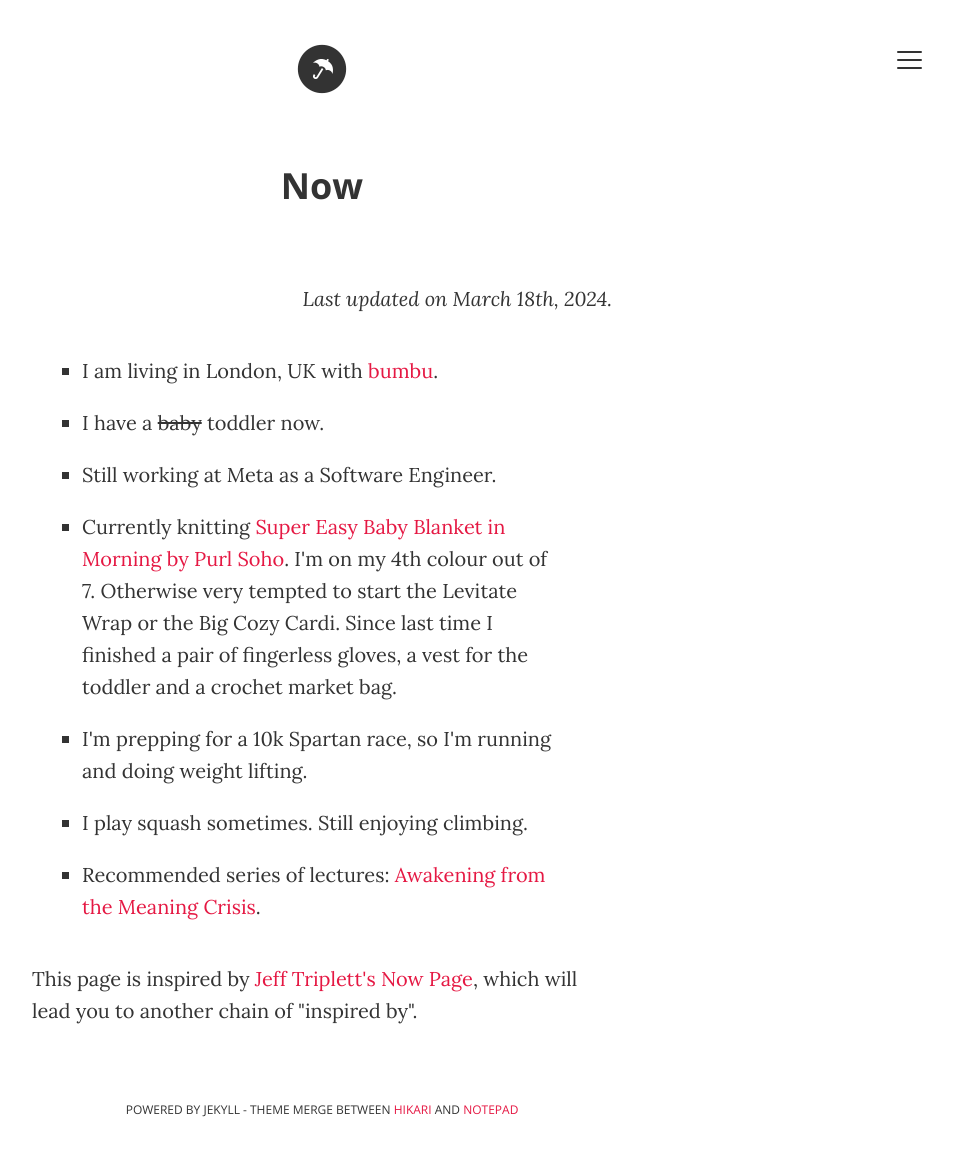
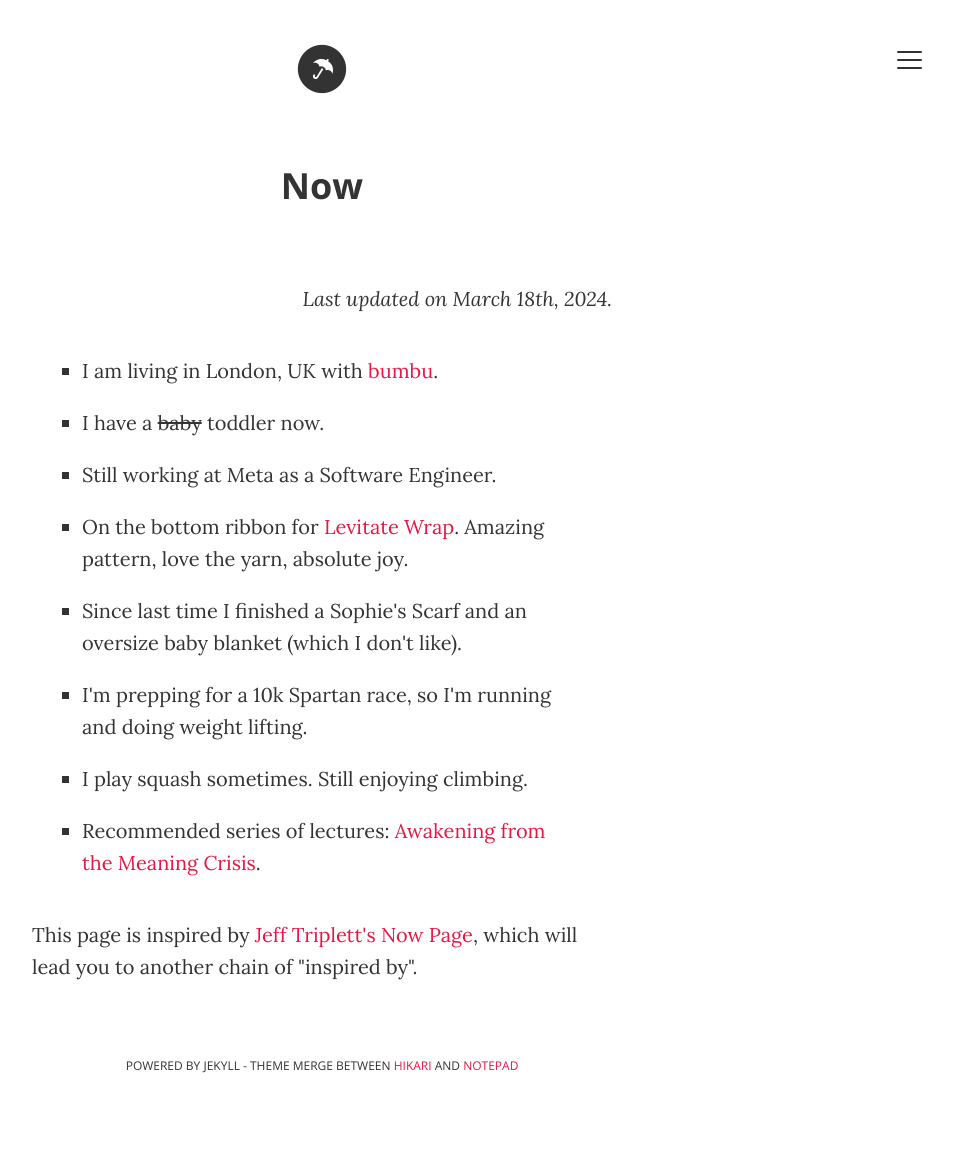
Before and after one commit to ana-balica/ana-balica.github.io, a Jekyll site: the page built from now.html, in a window 1280 px wide. Shown: the whole page, without its empty margins (318-1271 px from the left). Built offline with Jekyll 4.4.1, drawn with Linux system fonts in a browser that asks for light colours; comment, search, counter and statistics services are not loaded; after the commit the page ends 1116 px from its top, so only the background shows below that.

Commit message:
Update now.html

```diff
--- a/now.html
+++ b/now.html
@@ -11,8 +11,8 @@ description: "What I'm doing now"
       <li>I am living in London, UK with <a href="https://bumbu.me/" target="_blank">bumbu</a>.</li>
       <li>I have a <s>baby</s> toddler now.</li>
       <li>Still working at Meta as a Software Engineer.</li>
-      <li>Currently knitting <a href="https://www.ravelry.com/patterns/library/super-easy-baby-blanket-in-morning" target="_blank">Super Easy Baby Blanket in Morning by Purl Soho</a>.
-        I'm on my 4th colour out of 7. Otherwise very tempted to start the Levitate Wrap or the Big Cozy Cardi. Since last time I finished a pair of fingerless gloves, a vest for the toddler and a crochet market bag.</li>
+      <li>On the bottom ribbon for <a href="https://www.ravelry.com/patterns/library/levitate-wrap" target="_blank">Levitate Wrap</a>. Amazing pattern, love the yarn, absolute joy.</li>
+      <li>Since last time I finished a Sophie's Scarf and an oversize baby blanket (which I don't like).</li>
       <li>I'm prepping for a 10k Spartan race, so I'm running and doing weight lifting.</li>
       <li>I play squash sometimes. Still enjoying climbing.</li>
       <li>Recommended series of lectures: <a href="https://www.youtube.com/playlist?list=PLND1JCRq8Vuh3f0P5qjrSdb5eC1ZfZwWJ" target="_blank">Awakening from the Meaning Crisis</a>.</li>
```
